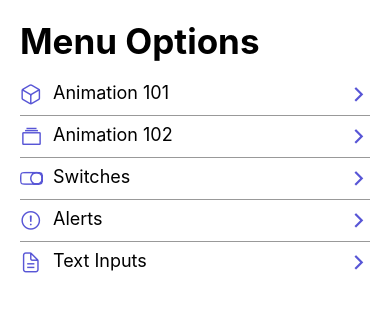
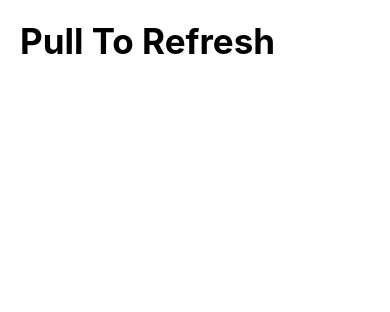
Before and after one commit to mikevillarruel/react-native-components, a React Native app: screen /PullToRefreshScreen in a window 390 px wide. Shown: the top 312 px of the page. Built offline with nearby package versions, Linux system fonts and the light colour scheme.

Commit message:
Pull To Refresh

```diff
--- a/src/data/menuItems.tsx
+++ b/src/data/menuItems.tsx
@@ -22,8 +22,13 @@
         component: 'AlertScreen',
     },
     {
-        name: 'Text Inputs',
+        name: 'TextInputs',
         icon: 'document-text-outline',
         component: 'TextInputScreen',
     },
+    {
+        name: 'Pull To Refresh',
+        icon: 'refresh-outline',
+        component: 'PullToRefreshScreen',
+    },
 ]
--- a/src/navigator/StackNavigator.tsx
+++ b/src/navigator/StackNavigator.tsx
@@ -6,6 +6,7 @@
 import { SwitchScreen } from '../screens/SwitchScreen';
 import { AlertScreen } from '../screens/AlertScreen';
 import { TextInputScreen } from '../screens/TextInputScreen';
+import { PullToRefreshScreen } from '../screens/PullToRefreshScreen';
 
 const Stack = createStackNavigator();
 
@@ -26,6 +27,7 @@
             <Stack.Screen name='SwitchScreen' component={SwitchScreen} />
             <Stack.Screen name='AlertScreen' component={AlertScreen} />
             <Stack.Screen name='TextInputScreen' component={TextInputScreen} />
+            <Stack.Screen name='PullToRefreshScreen' component={PullToRefreshScreen} />
         </Stack.Navigator>
     )
 
--- /dev/null
+++ b/src/screens/PullToRefreshScreen.tsx
@@ -0,0 +1,44 @@
+import React, { useState } from 'react';
+import { RefreshControl, ScrollView, Text, View } from 'react-native';
+import { HeaderTitle } from '../components/HeaderTitle';
+import { styles } from '../theme/appTheme';
+
+export const PullToRefreshScreen = () => {
+
+    const [refreshing, setRefreshing] = useState(false);
+    const [data, setData] = useState<string>();
+
+    const onRefresh = () => {
+        setRefreshing(true);
+        setTimeout(() => {
+            console.log('finished');
+            setRefreshing(false);
+            setData('Hola Mundo');
+        }, 3000);
+    }
+
+    return (
+        <ScrollView
+            refreshControl={
+                <RefreshControl
+                    refreshing={refreshing}
+                    onRefresh={onRefresh}
+                    progressViewOffset={10}
+                    progressBackgroundColor='#5856D6'
+                    colors={['white', 'red', 'orange']}
+                    style={{ backgroundColor: '#5856D6' }} // only iOS
+                    tintColor='white' // only iOS
+                />
+            }
+        >
+
+            <View style={styles.globalMargin}>
+                <HeaderTitle title='Pull To Refresh' />
+                {
+                    data && <HeaderTitle title={data} />
+                }
+            </View>
+
+        </ScrollView>
+    )
+}
```
